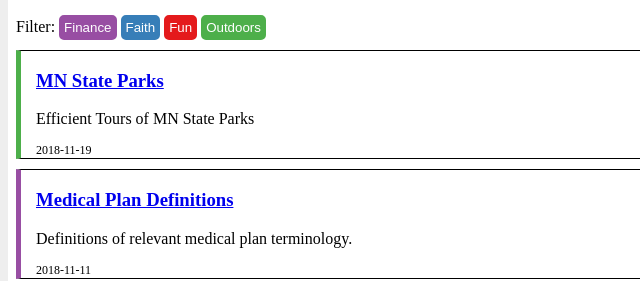
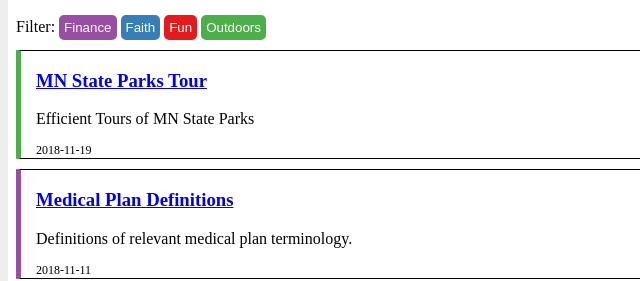
Before and after one commit to thebigez8/adulting, a plain HTML site: page docs/index.html in a window 1280 px wide. Shown: the part 123-404 px from the top of the page, 0-640 px from the left. Drawn offline with Linux system fonts and the light colour scheme.

Commit message:
Change title of tour page

```diff
--- a/docs/index.html
+++ b/docs/index.html
@@ -35,7 +35,7 @@
     <button type="button" class="outdoors toggler" data-target="outdoors">Outdoors</button>
     <article class="toggleable bordered outdoors">
       <h3>
-        <a href="outdoors/MN_state_parks/MN_state_park_tour.html">MN State Parks</a>
+        <a href="outdoors/MN_state_parks/MN_state_park_tour.html">MN State Parks Tour</a>
       </h3>
       <p>Efficient Tours of MN State Parks</p>
       <div class="left text-left">2018-11-19</div>
```
Also changed, not shown: docs/outdoors/MN_state_parks/MN_state_park_tour.html (+1 -1 lines), 1 other file.
